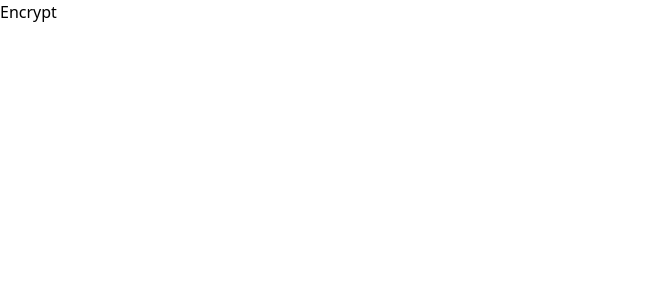
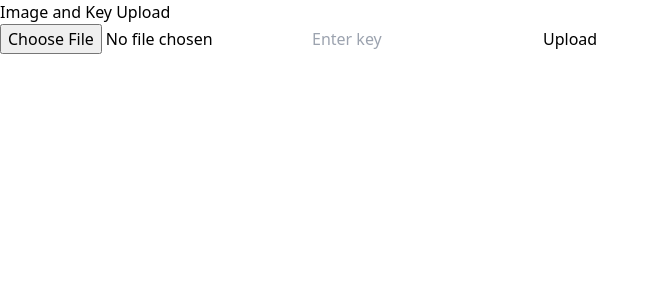
Before and after one commit to shivpreet16/Blowfish, a React (Vite) app in the folder client/: page /encrypt in a window 1280 px wide. Shown: the top 300 px of the page, without its empty margins (0-659 px from the left). Built offline with nearby package versions, Linux system fonts and the light colour scheme.

Commit message:
added form to upload

```diff
--- a/client/package.json
+++ b/client/package.json
@@ -10,6 +10,7 @@
     "preview": "vite preview"
   },
   "dependencies": {
+    "axios": "^1.5.1",
     "react": "^18.2.0",
     "react-dom": "^18.2.0",
     "react-router-dom": "^6.16.0"
--- a/client/src/components/Encrypt.jsx
+++ b/client/src/components/Encrypt.jsx
@@ -1,9 +1,48 @@
-import React from 'react'
+import React, { useState } from 'react';
+import axios from 'axios';
 
 const Encrypt = () => {
+  const [selectedFile, setSelectedFile] = useState(null);
+  const [key, setKey] = useState('');
+
+  const handleFileChange = (event) => {
+    setSelectedFile(event.target.files[0]);
+  };
+
+  const handleKeyChange = (event) => {
+    setKey(event.target.value);
+  };
+
+  const handleSubmit = async (event) => {
+    event.preventDefault()
+    const formData = new FormData();
+    formData.append('image', selectedFile);
+    formData.append('key', key);
+    const url = 'http://127.0.0.1:5000/encrypt';
+
+    try {
+        const response = await axios.post(url, formData, {
+            headers: {
+                'Content-Type': 'multipart/form-data',
+            },
+        });
+        const data=await response
+        console.log('Image and key uploaded successfully:', data.data);
+    } catch (error) {
+        console.error('Error uploading image and key:', error);
+    }
+  };
+
   return (
-    <div>Encrypt</div>
-  )
-}
+    <div>
+      <h2>Image and Key Upload</h2>
+      <form onSubmit={handleSubmit}>
+        <input type="file" onChange={handleFileChange} />
+        <input type="text" placeholder="Enter key" onChange={handleKeyChange} />
+        <button type="submit">Upload</button>
+      </form>
+    </div>
+  );
+};
 
-export default Encrypt
+export default Encrypt;
```
Also changed, not shown: 2 other files (tests, documents, lock files or other folders).
